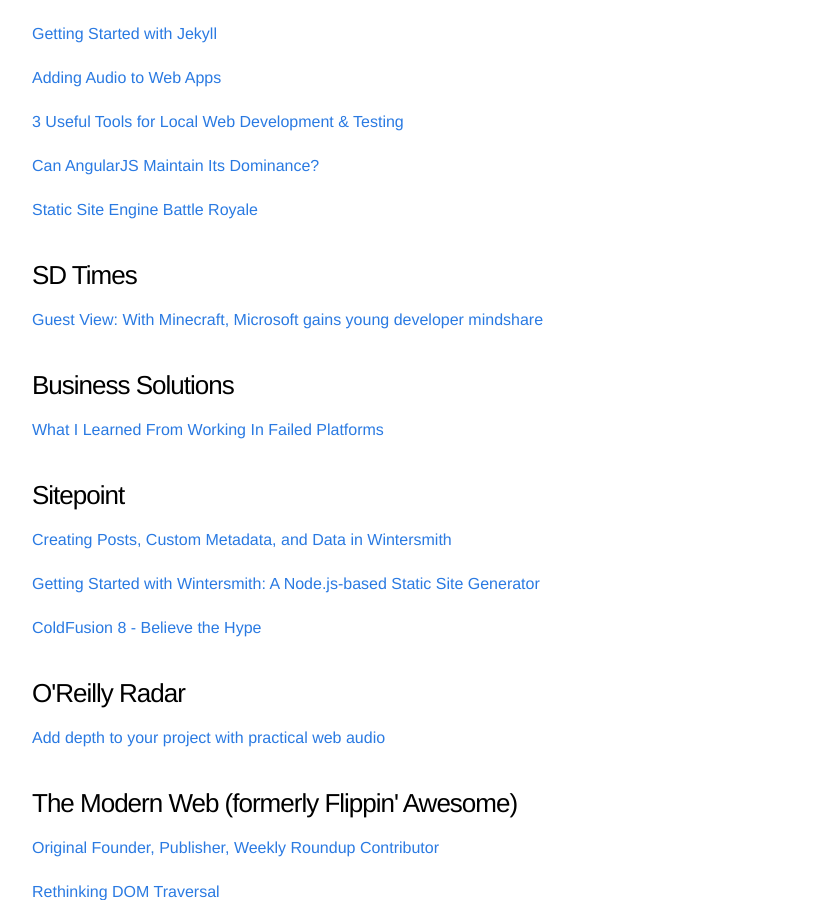
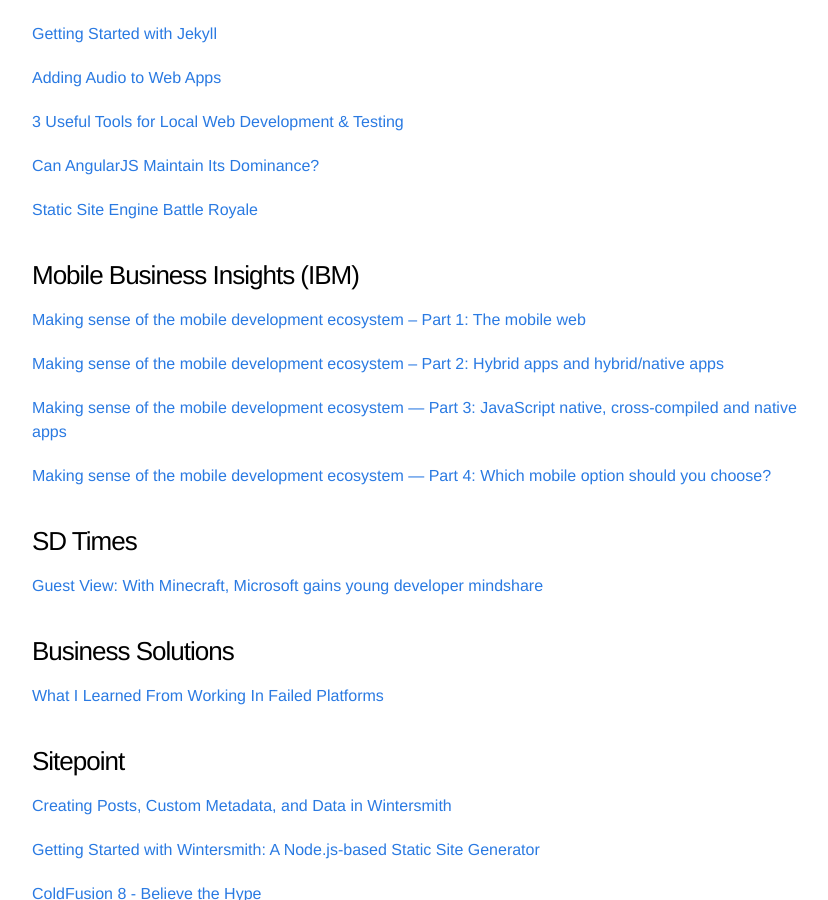
Before and after one commit to remotesynth/remotesynth.github.io, a Jekyll site: the page built from publications/index.html, in a window 1280 px wide and 900 px high, scrolled down 891 px. Shown: the whole window, without its empty margins (208-1036 px from the left). Built offline with Jekyll 4.4.1, drawn with Linux system fonts in a browser that asks for light colours; some web fonts are replaced.

Commit message:
New pubs

```diff
--- a/_data/publications.yaml
+++ b/_data/publications.yaml
@@ -39,6 +39,20 @@
       -
         title: "Static Site Engine Battle Royale"
         URL: "http://developer.telerik.com/featured/comparing-static-site-engines/"
+-   name: "Mobile Business Insights (IBM)"
+    articles:
+      -
+        title: "Making sense of the mobile development ecosystem – Part 1: The mobile web"
+        URL: "http://mobilebusinessinsights.com/2016/05/making-sense-of-the-mobile-development-ecosystem-part-1-the-mobile-web/"
+      -
+        title: "Making sense of the mobile development ecosystem – Part 2: Hybrid apps and hybrid/native apps"
+        URL: "http://mobilebusinessinsights.com/2016/05/making-sense-of-the-mobile-development-ecosystem-part-2-hybrid-apps-and-hybridnative-apps/"
+      -
+        title: "Making sense of the mobile development ecosystem — Part 3: JavaScript native, cross-compiled and native apps"
+        URL: "http://mobilebusinessinsights.com/2016/05/making-sense-of-the-mobile-development-ecosystem-part-3-javascript-native-cross-compiled-and-native-apps/"
+      -
+        title: "Making sense of the mobile development ecosystem — Part 4: Which mobile option should you choose?"
+        URL: "http://mobilebusinessinsights.com/2016/05/making-sense-of-the-mobile-development-ecosystem-part-4-which-mobile-option-should-you-choose/"
 -   name: "SD Times"
     articles:
       -
```
